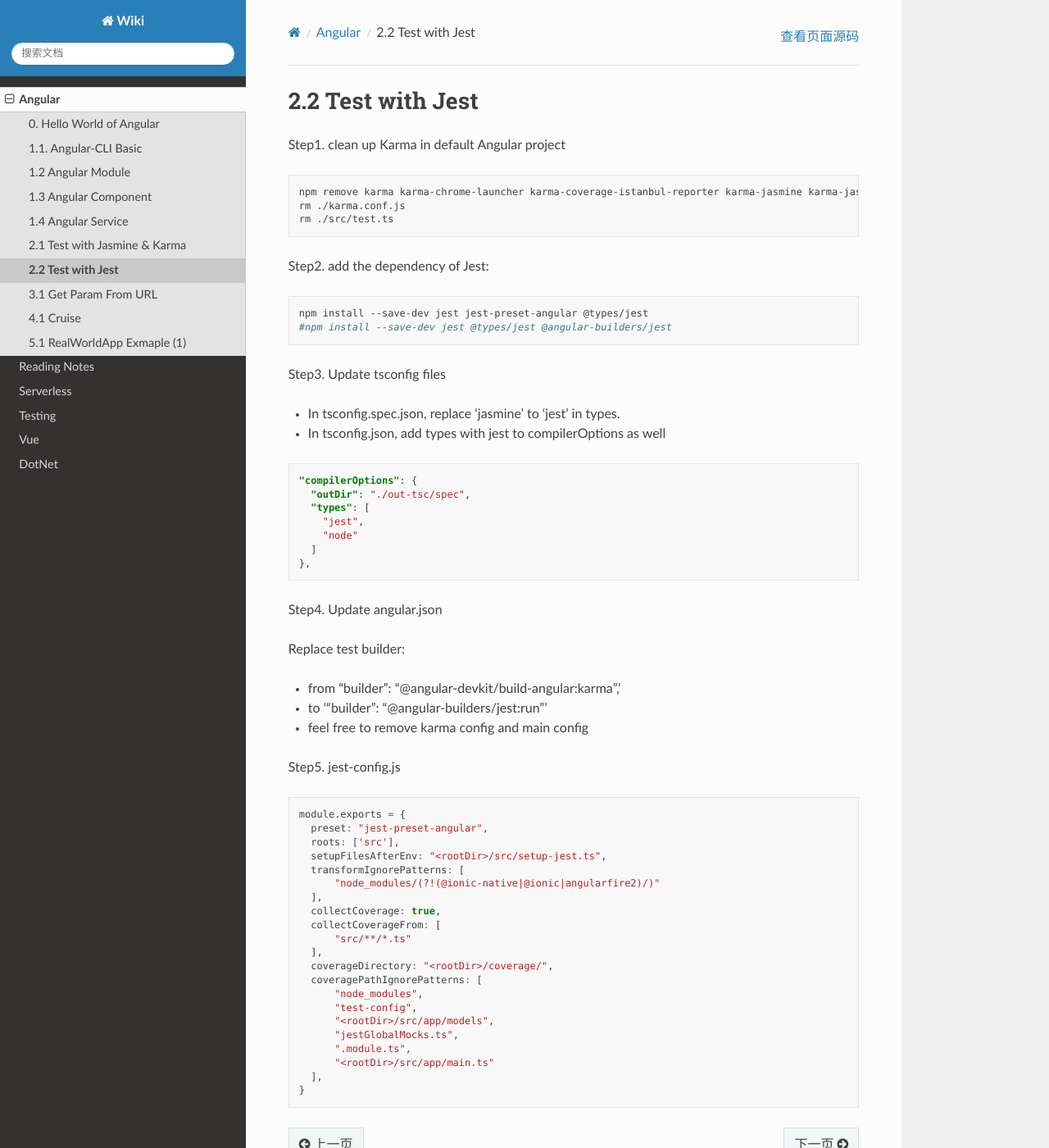
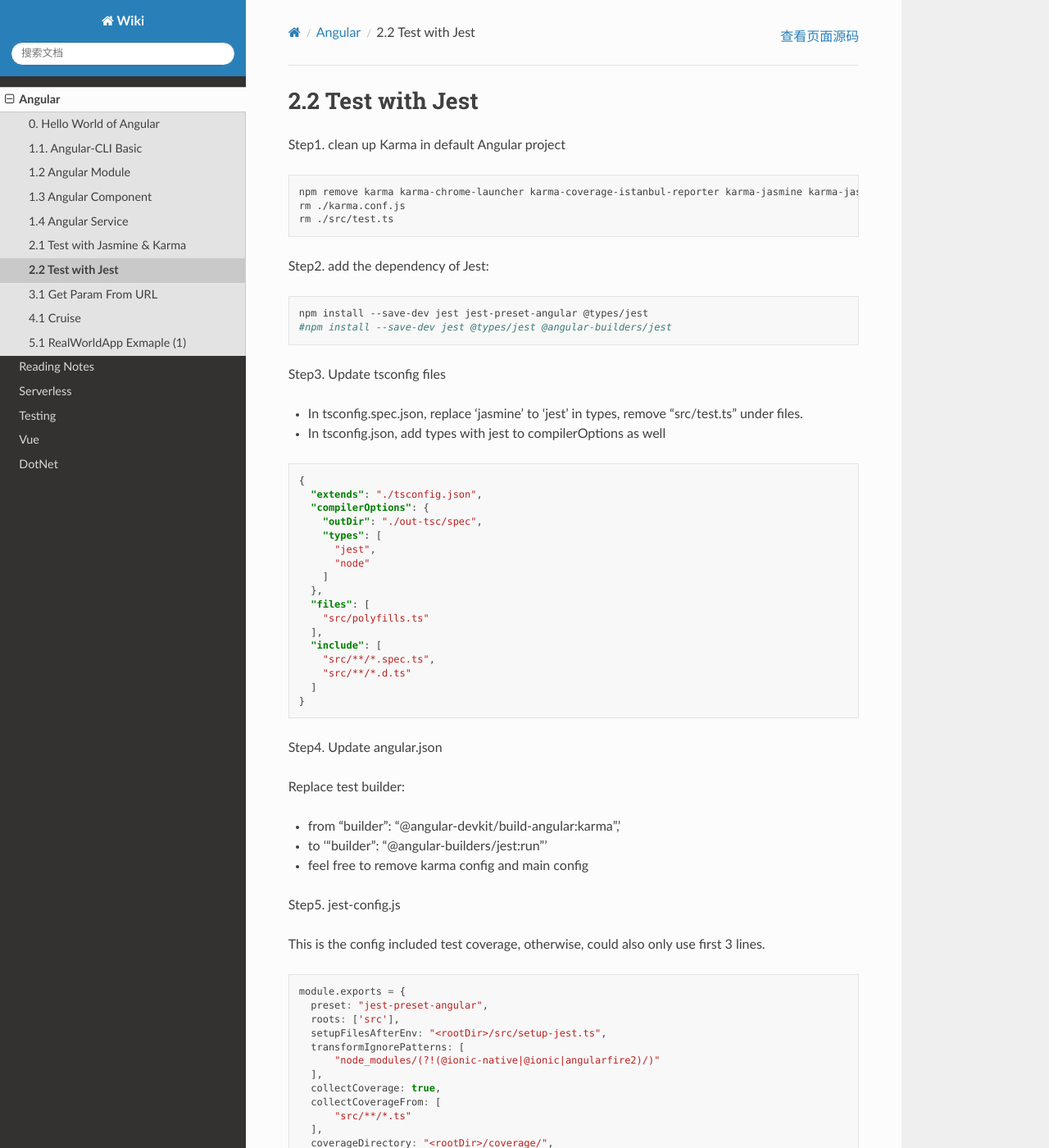
Before and after one commit to abigail830/Sphinx_wiki, a Sphinx documentation site: the page built from source/Angular/2_2_AngularTest.rst, in a window 1280 px wide and 1400 px high. Shown: the whole window at 82% size. Built offline with Sphinx 7.4.7 and the Read the Docs theme 2.0.0, drawn with Linux system fonts in a browser that asks for light colours.

Commit message:
Update 2_2_AngularTest.rst

```diff
--- a/source/Angular/2_2_AngularTest.rst
+++ b/source/Angular/2_2_AngularTest.rst
@@ -19,11 +19,13 @@
 
 Step3. Update tsconfig files
 
-* In tsconfig.spec.json, replace 'jasmine' to 'jest' in types.
+* In tsconfig.spec.json, replace 'jasmine' to 'jest' in types, remove "src/test.ts" under files.
 * In tsconfig.json, add types with jest to compilerOptions as well
 
 .. code-block:: json
 
+  {
+    "extends": "./tsconfig.json",
     "compilerOptions": {
       "outDir": "./out-tsc/spec",
       "types": [
@@ -31,7 +33,14 @@
         "node"
       ]
     },
-
+    "files": [
+      "src/polyfills.ts"
+    ],
+    "include": [
+      "src/**/*.spec.ts",
+      "src/**/*.d.ts"
+    ]
+  }
 
 Step4. Update angular.json
 
@@ -42,6 +51,8 @@
 * feel free to remove karma config and main config
 
 Step5. jest-config.js
+
+This is the config included test coverage, otherwise, could also only use first 3 lines.
 
 .. code-block:: javascript
 
```
